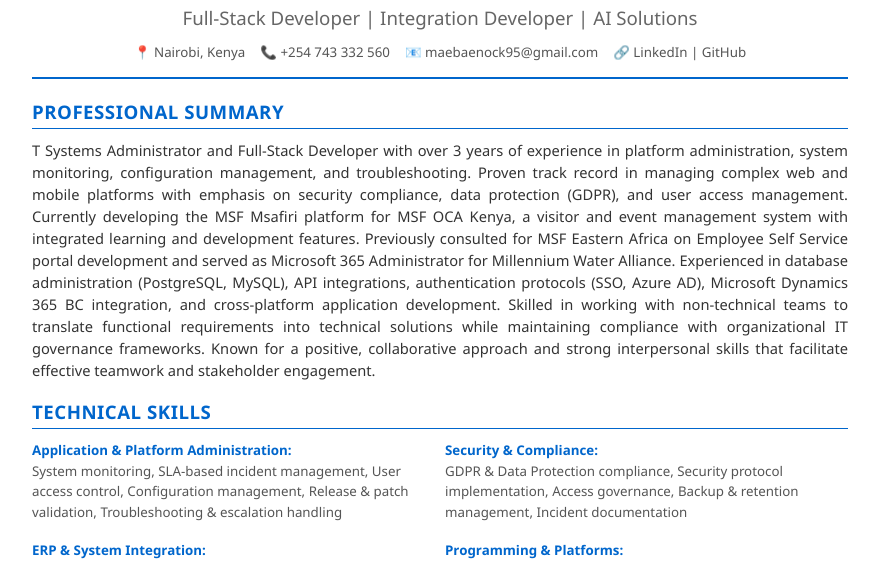
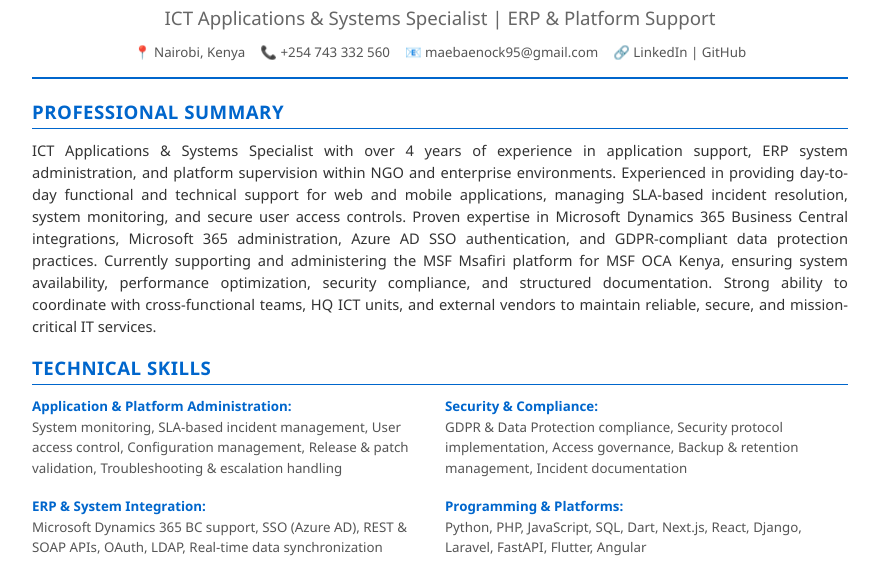
Before and after one commit to enockabere/cv, a plain HTML site: page index.html in a window 1280 px wide. Shown: the part 762-1325 px from the top of the page, without its empty margins (200-1079 px from the left). Drawn offline with Linux system fonts and the light colour scheme.

Commit message:
Update index.html

```diff
--- a/index.html
+++ b/index.html
@@ -316,8 +316,7 @@
       <div class="header">
         <div class="name">ENOCK MAEBA</div>
         <div class="title">
-          Full-Stack Developer | Integration Developer | AI
-          Solutions
+          ICT Applications & Systems Specialist | ERP & Platform Support
         </div>
         <div class="contact-info">
           <div class="contact-item">📍 Nairobi, Kenya</div>
@@ -330,17 +329,16 @@
       <div class="section">
         <div class="section-title">Professional Summary</div>
         <div class="summary">
-         T Systems Administrator and Full-Stack Developer with over 3 years of experience in platform administration, system
-          monitoring, configuration management, and troubleshooting. Proven track record in managing complex web and
-          mobile platforms with emphasis on security compliance, data protection (GDPR), and user access management.
-          Currently developing the MSF Msafiri platform for MSF OCA Kenya, a visitor and event management system with
-          integrated learning and development features. Previously consulted for MSF Eastern Africa on Employee Self Service
-          portal development and served as Microsoft 365 Administrator for Millennium Water Alliance. Experienced in database
-          administration (PostgreSQL, MySQL), API integrations, authentication protocols (SSO, Azure AD), Microsoft Dynamics
-          365 BC integration, and cross-platform application development. Skilled in working with non-technical teams to
-          translate functional requirements into technical solutions while maintaining compliance with organizational IT
-          governance frameworks. Known for a positive, collaborative approach and strong interpersonal skills that facilitate
-          effective teamwork and stakeholder engagement.
+         ICT Applications & Systems Specialist with over 4 years of experience in application support,
+        ERP system administration, and platform supervision within NGO and enterprise environments.
+        Experienced in providing day-to-day functional and technical support for web and mobile
+        applications, managing SLA-based incident resolution, system monitoring, and secure user
+        access controls. Proven expertise in Microsoft Dynamics 365 Business Central integrations,
+        Microsoft 365 administration, Azure AD SSO authentication, and GDPR-compliant data protection
+        practices. Currently supporting and administering the MSF Msafiri platform for MSF OCA Kenya,
+        ensuring system availability, performance optimization, security compliance, and structured
+        documentation. Strong ability to coordinate with cross-functional teams, HQ ICT units, and
+        external vendors to maintain reliable, secure, and mission-critical IT services.
         </div>
       </div>
 
```
